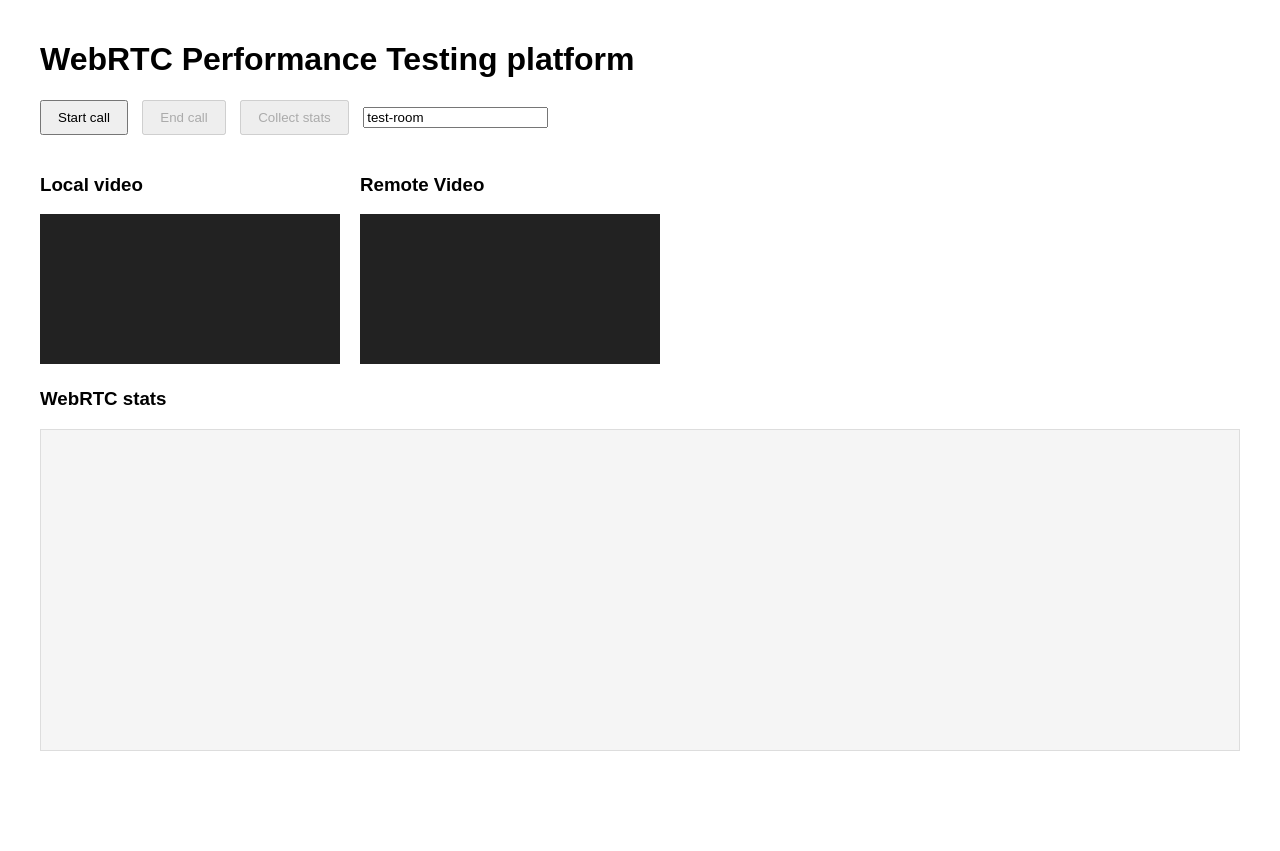
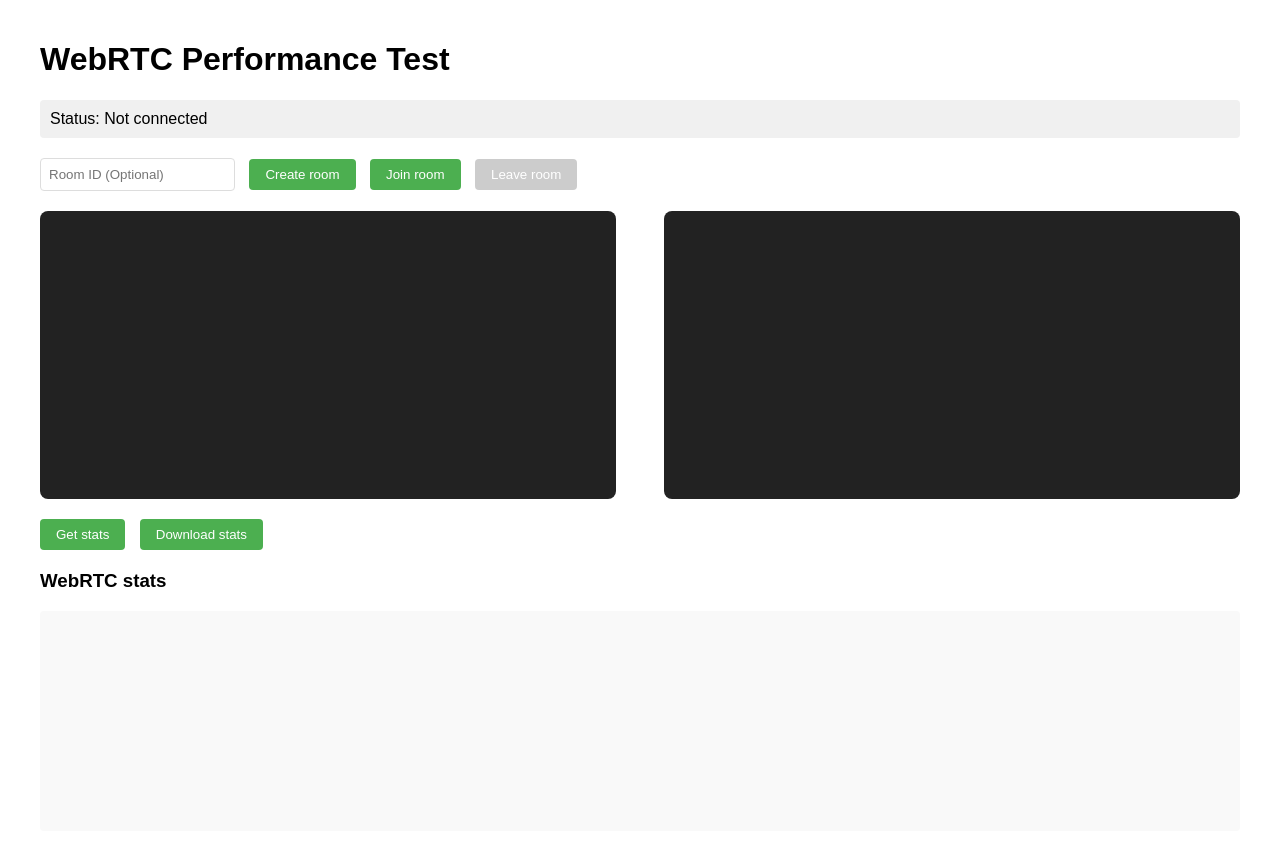
Before and after one commit to ehyoitsdavid/csc466-project, a Flask app: page / in a window 1280 px wide. Before the commit the page ends 751 px from the top, so only its background shows below. Run offline with Flask 3, Linux system fonts and the light colour scheme; some libraries are stand-ins or nearby versions.

Commit message:
Major rewrite and formatting

```diff
--- a/app.py
+++ b/app.py
@@ -118,6 +118,7 @@ def handle_disconnect():
                 del rooms[room_id]
                 print(f"Room {room_id} has been cleared")
 
+
 def main():
     socketio.run(app)
 
--- a/templates/index.html
+++ b/templates/index.html
@@ -5,164 +5,315 @@
     <meta name="viewport" content="width=device-width, initial-scale=1.0">
     <title>WebRTC Performance Test</title>
     <style>
-        body { font-family: Arial, sans-serif; margin: 0; padding: 20px; }
-        .container { max-width: 1200px; margin: 0 auto; }
-        .videos { display: flex; gap: 20px; margin-bottom: 20px; }
-        video { background: #222; width: 100%; max-width: 600px; }
-        .controls { margin-bottom: 20px; }
-        .stats { font-family: monospace; white-space: pre; height: 300px; overflow: auto; padding: 10px; background: #f5f5f5; border: 1px solid #ddd; }
-        button { padding: 8px 16px; margin-right: 10px; }
+        body {
+            font-family: Arial, sans-serif;
+            max-width: 1200px;
+            margin: 0 auto;
+            padding: 20px;
+        }
+
+        .video-container {
+            display: flex;
+            justify-content: space-between;
+            margin-bottom: 20px;
+        }
+
+        video {
+            background-color: #222;
+            width: 48%;
+            border-radius: 8px;
+        }
+
+        .controls {
+            margin-bottom: 20px;
+        }
+
+        button {
+            padding: 8px 16px;
+            margin-right: 10px;
+            cursor: pointer;
+            background-color: #4CAF50;
+            color: white;
+            border: none;
+            border-radius: 4px;
+        }
+
+        button:disabled {
+            background-color: #cccccc;
+            cursor: not-allowed;
+        }
+
+        .status {
+            padding: 10px;
+            background-color: #f0f0f0;
+            border-radius: 4px;
+            margin-bottom: 20px;
+        }
+
+        input {
+            padding: 8px;
+            margin-right: 10px;
+            border-radius: 4px;
+            border: 1px solid #ddd;
+        }
+
+        .stats {
+            height: 200px;
+            overflow-y: auto;
+            padding: 10px;
+            background-color: #f9f9f9;
+            border-radius: 4px;
+            font-family: monospace;
+            font-size: 12px;
+        }
     </style>
 </head>
 <body>
-    <div class="container">
-        <h1>WebRTC Performance Testing platform</h1>
+<h1>WebRTC Performance Test</h1>
+
+<div class="status" id="status">Status: Not connected</div>
 
 <div class="controls">
-            <button id="startButton">Start call</button>
-            <button id="stopButton" disabled>End call</button>
-            <button id="collectButton" disabled>Collect stats</button>
-            <label for="roomInput"></label><input type="text" id="roomInput" placeholder="Room ID" value="test-room">
+    <label for="roomInput"></label><input type="text" id="roomInput" placeholder="Room ID (Optional)">
+    <button id="createBtn">Create room</button>
+    <button id="joinBtn">Join room</button>
+    <button id="leaveBtn" disabled>Leave room</button>
 </div>
 
-        <div class="videos">
-            <div>
-                <h3>Local video</h3>
+<div class="video-container">
     <video id="localVideo" autoplay muted playsinline></video>
-            </div>
-            <div>
-                <h3>Remote Video</h3>
-                <video id="remoteVideo" autoplay playsinline></video>
-            </div>
+    <video id="remoteVideo" autoplay muted playsinline></video>
 </div>
 
-        <div>
-            <h3>WebRTC stats</h3>
-            <pre class="stats" id="stats"></pre>
-        </div>
+<div class="controls">
+    <button id="statsBtn">Get stats</button>
+    <button id="downloadBtn">Download stats</button>
 </div>
 
-    <script src="https://cdnjs.cloudflare.com/ajax/libs/socket.io/4.4.1/socket.io.min.js"></script>
+<h3>WebRTC stats</h3>
+<div class="stats" id="stats"></div>
+
+<script src="https://cdnjs.cloudflare.com/ajax/libs/socket.io/4.0.1/socket.io.js"></script>
 <script>
-        // WebRTC config
+    // DOM元素
+    const localVideo = document.getElementById('localVideo');
+    const remoteVideo = document.getElementById('remoteVideo');
+    const createBtn = document.getElementById('createBtn');
+    const joinBtn = document.getElementById('joinBtn');
+    const leaveBtn = document.getElementById('leaveBtn');
+    const statsBtn = document.getElementById('statsBtn');
+    const downloadBtn = document.getElementById('downloadBtn');
+    const roomInput = document.getElementById('roomInput');
+    const statusElem = document.getElementById('status');
+    const statsElem = document.getElementById('stats');
+
+    // WebRTC configuration
     const configuration = {
         iceServers: [
-                { urls: 'stun:stun.l.google.com:19302' }
+            {urls: 'stun:stun.l.google.com:19302'},
+            {urls: 'stun:stun1.l.google.com:19302'}
         ]
     };
 
-        // DOM element
-        const startButton = document.getElementById('startButton');
-        const stopButton = document.getElementById('stopButton');
-        const collectButton = document.getElementById('collectButton');
-        const roomInput = document.getElementById('roomInput');
-        const localVideo = document.getElementById('localVideo');
-        const remoteVideo = document.getElementById('remoteVideo');
-        const statsOutput = document.getElementById('stats');
-
-        // WebRTC variables
+    // Variables
+    let socket;
     let localStream;
     let peerConnection;
-        let socket;
     let roomId;
+    let isInitiator = false;
     let statsInterval;
+    let allStats = [];
 
-        // Connect to signaling server
-        function connectSignalingServer() {
-            socket = io.connect(window.location.origin);
+    // Initialise
+    function init() {
+        // Connect to Socket.IO
+        socket = io();
+
+        // Handlers
+        socket.on('connect', () => {
+            updateStatus('Connected to signaling server.');
+        });
+
+        socket.on('disconnect', () => {
+            updateStatus('Disconnected from signaling server.');
+            hangup();
+        });
 
         socket.on('created', (data) => {
-                console.log(`Created room: ${data.room}`);
             roomId = data.room;
-                setupLocalStream();
+            isInitiator = true;
+            updateStatus(`Created room: ${roomId}, waiting for others to join...`);
+            setupLocalMedia();
         });
 
         socket.on('joined', (data) => {
-                console.log(`Joined room: ${data.room}`);
             roomId = data.room;
-                setupLocalStream();
+            isInitiator = false;
+            updateStatus(`Joined room: ${roomId}`);
+            setupLocalMedia();
+        });
+
+        socket.on('full', (data) => {
+            updateStatus(`房间 ${data.room} 已满`);
         });
 
         socket.on('ready', () => {
-                console.log('Other peer reading');
+            if (isInitiator) {
                 createPeerConnection();
-                createOffer();
+                sendOffer();
+            }
         });
 
         socket.on('offer', (data) => {
-                console.log('Received offer');
+            if (!isInitiator && !peerConnection) {
+                createPeerConnection();
+            }
             handleOffer(data.sdp);
         });
 
         socket.on('answer', (data) => {
-                console.log('Received answer');
             handleAnswer(data.sdp);
         });
 
         socket.on('candidate', (data) => {
-                console.log('Received ICE candidate');
-                handleIceCandidate(data.candidate);
+            handleCandidate(data.candidate);
         });
 
-            socket.on('full', (room) => {
-                alert(`Room ${room} is full`);
+        socket.on('peer_left', () => {
+            updateStatus('Peer has left the room.');
+            hangup();
         });
+
+        // Set event listeners
+        createBtn.addEventListener('click', createRoom);
+        joinBtn.addEventListener('click', joinRoom);
+        leaveBtn.addEventListener('click', leaveRoom);
+        statsBtn.addEventListener('click', collectStats);
+        downloadBtn.addEventListener('click', downloadStats);
     }
 
-        // Setup local stream
-        async function setupLocalStream() {
+    // Update Status
+    function updateStatus(message) {
+        statusElem.textContent = `Status: ${message}`;
+        console.log(message);
+    }
+
+    // Setup local media
+    async function setupLocalMedia() {
         try {
+            if (localStream) {
+                return;
+            }
+
+            updateStatus('Getting local media...');
             localStream = await navigator.mediaDevices.getUserMedia({
                 audio: true,
                 video: true
             });
+
             localVideo.srcObject = localStream;
+            updateStatus('Local media is ready.');
 
-                if (socket.id !== roomId) {
-                    createPeerConnection();
+            createBtn.disabled = true;
+            joinBtn.disabled = true;
+            leaveBtn.disabled = false;
+
+            if (!isInitiator) {
+                updateStatus('Waiting for initiator...');
             }
         } catch (error) {
-                console.error('Error when getting stream:', error);
+            updateStatus(`Fail to get media: ${error.message}`);
+            console.error('Failed to get local media:', error);
         }
     }
 
+    // Create room
+    function createRoom() {
+        const room = roomInput.value.trim();
+        socket.emit('create_or_join', {room});
+    }
+
+    // Join room
+    function joinRoom() {
+        const room = roomInput.value.trim();
+        if (!room) {
+            updateStatus('请输入房间ID');
+            return;
+        }
+        socket.emit('create_or_join', {room});
+    }
+
+    // Leave room
+    function leaveRoom() {
+        if (roomId) {
+            socket.emit('leave', {room: roomId});
+            hangup();
+            updateStatus('Left room');
+
+            // Reset UI
+            createBtn.disabled = false;
+            joinBtn.disabled = false;
+            leaveBtn.disabled = true;
+        }
+    }
+
+    // Create peer connection
     function createPeerConnection() {
+        try {
             peerConnection = new RTCPeerConnection(configuration);
 
+            // Add all tracks
+            if (localStream) {
                 localStream.getTracks().forEach(track => {
                     peerConnection.addTrack(track, localStream);
                 });
+            }
+
+            // 设置事件处理程序
+            peerConnection.onicecandidate = handleIceCandidate;
+            peerConnection.ontrack = handleRemoteTrack;
+            peerConnection.oniceconnectionstatechange = handleIceConnectionStateChange;
+
+            updateStatus('创建了对等连接');
+        } catch (error) {
+            updateStatus(`创建对等连接失败: ${error.message}`);
+            console.error('创建PeerConnection失败:', error);
+        }
+    }
 
     // Handle ICE candidates
-            peerConnection.onicecandidate = (event) => {
+    function handleIceCandidate(event) {
         if (event.candidate) {
-                    socket.emit('ice_candidate', {
+            socket.emit('candidate', {
                 room: roomId,
                 candidate: event.candidate
             });
         }
-            };
-
-            // Handle connection state change
-            peerConnection.onconnectionstatechange = (event) => {
-                console.log('Connection state:', peerConnection.connectionState);
-                if (peerConnection.connectionState === 'connected') {
-                    collectButton.disabled = false;
-                }
-            };
-
-            // Handle remote stream
-            peerConnection.ontrack = (event) => {
-                if (event.streams && event.streams[0]) {
-                    remoteVideo.srcObject = event.streams[0];
-                }
-            };
-
-            stopButton.disabled = false;
     }
 
-        // Create and send offer
-        async function createOffer() {
+    // Handle remote tracks
+    function handleRemoteTrack(event) {
+        remoteVideo.srcObject = event.streams[0];
+        updateStatus('Received remote track.');
+    }
+
+    // Handle ICE connection change
+    function handleIceConnectionStateChange() {
+        updateStatus(`ICE connection status: ${peerConnection.iceConnectionState}`);
+
+        if (peerConnection.iceConnectionState === 'connected' ||
+            peerConnection.iceConnectionState === 'completed') {
+            // Start collection of stats
+            startStatsCollection();
+        } else if (peerConnection.iceConnectionState === 'failed' ||
+            peerConnection.iceConnectionState === 'disconnected' ||
+            peerConnection.iceConnectionState === 'closed') {
+            stopStatsCollection();
+        }
+    }
+
+    // Send offer
+    async function sendOffer() {
         try {
             const offer = await peerConnection.createOffer();
             await peerConnection.setLocalDescription(offer);
@@ -171,15 +322,19 @@
                 room: roomId,
                 sdp: peerConnection.localDescription
             });
+
+            updateStatus('Sent offer');
         } catch (error) {
-                console.error('Error when creating offer:', error);
+            updateStatus(`Failed to create offer: ${error.message}`);
+            console.error('Failed to create offer :', error);
         }
     }
 
-        // Handle received offer
+    // Handle offer
     async function handleOffer(sdp) {
         try {
             await peerConnection.setRemoteDescription(new RTCSessionDescription(sdp));
+
             const answer = await peerConnection.createAnswer();
             await peerConnection.setLocalDescription(answer);
 
@@ -187,8 +342,11 @@
                 room: roomId,
                 sdp: peerConnection.localDescription
             });
+
+            updateStatus('Received offer and sent answer');
         } catch (error) {
-                console.error('Error when handling offer:', error);
+            updateStatus(`Error handling offer: ${error.message}`);
+            console.error('Error handling offer:', error);
         }
     }
 
@@ -196,132 +354,144 @@
     async function handleAnswer(sdp) {
         try {
             await peerConnection.setRemoteDescription(new RTCSessionDescription(sdp));
+            updateStatus('Received answer');
         } catch (error) {
-                console.error('Error when handling answer:', error);
+            updateStatus(`Error handling answer: ${error.message}`);
+            console.error('Error handling answer:', error);
         }
     }
 
-        // Handle ICE Candidate
-        function handleIceCandidate(candidate) {
+    // Handle ICE candidates
+    async function handleCandidate(candidate) {
         try {
-                peerConnection.addIceCandidate(new RTCIceCandidate(candidate));
+            await peerConnection.addIceCandidate(new RTCIceCandidate(candidate));
         } catch (error) {
-                console.error('Error when adding ICE candidates:', error);
+            console.error('Error adding ICE candidate:', error);
         }
     }
 
-        // Collect RTC Stats
-        async function collectStats() {
-            if (!peerConnection) return;
+    // Hang up
+    function hangup() {
+        stopStatsCollection();
 
-            try {
-                const stats = await peerConnection.getStats();
-                let statsOutput = '';
-
-                // Extract and format data
-                const statsData = {
-                    timestamp: new Date().toISOString(),
-                    inbound: {},
-                    outbound: {},
-                    candidate: {},
-                    connection: {}
-                };
-
-                stats.forEach(report => {
-                    if (report.type === 'inbound-rtp') {
-                        statsData.inbound[report.kind] = {
-                            bytesReceived: report.bytesReceived,
-                            packetsReceived: report.packetsReceived,
-                            packetsLost: report.packetsLost,
-                            jitter: report.jitter,
-                            framesDecoded: report.framesDecoded,
-                            framesDropped: report.framesDropped
-                        };
-                    } else if (report.type === 'outbound-rtp') {
-                        statsData.outbound[report.kind] = {
-                            bytesSent: report.bytesSent,
-                            packetsSent: report.packetsSent,
-                            framesEncoded: report.framesEncoded
-                        };
-                    } else if (report.type === 'candidate-pair' && report.state === 'succeeded') {
-                        statsData.connection = {
-                            currentRoundTripTime: report.currentRoundTripTime,
-                            availableOutgoingBitrate: report.availableOutgoingBitrate,
-                            bytesReceived: report.bytesReceived,
-                            bytesSent: report.bytesSent
-                        };
-                    }
-                });
-
-                // Send stats to server
-                await fetch('/stats', {
-                    method: 'POST',
-                    headers: {
-                        'Content-Type': 'application/json'
-                    },
-                    body: JSON.stringify(statsData)
-                });
-
-                // Display stats on website
-                statsOutput.textContent = JSON.stringify(statsData, null, 2);
-            } catch (error) {
-                console.error('Error while collecting data:', error);
-            }
-        }
-
-        // Event listener
-        startButton.addEventListener('click', () => {
-            roomId = roomInput.value;
-            if (!roomId) {
-                alert('Please provide a room ID.');
-                return;
-            }
-
-            connectSignalingServer();
-            socket.emit('join', roomId);
-            startButton.disabled = true;
-        });
-
-        stopButton.addEventListener('click', () => {
-            // Stop collecting stats
-            if (statsInterval) {
-                clearInterval(statsInterval);
-                statsInterval = null;
-            }
-
-            // Close peer connection
         if (peerConnection) {
             peerConnection.close();
             peerConnection = null;
         }
 
-            // Stop local stream
         if (localStream) {
             localStream.getTracks().forEach(track => track.stop());
             localStream = null;
         }
 
-            // Reset video elements
         localVideo.srcObject = null;
         remoteVideo.srcObject = null;
 
-            // Reset UI
-            startButton.disabled = false;
-            stopButton.disabled = true;
-            collectButton.disabled = true;
-            statsOutput.textContent = '';
+        roomId = null;
+        isInitiator = false;
+    }
+
+    // Start collection ofn stats
+    function startStatsCollection() {
+        if (statsInterval) {
+            clearInterval(statsInterval);
+        }
+
+        // Collect stats every 2 seconds
+        statsInterval = setInterval(collectStats, 2000);
+    }
+
+    // Stop collecting stats
+    function stopStatsCollection() {
+        if (statsInterval) {
+            clearInterval(statsInterval);
+            statsInterval = null;
+        }
+    }
+
+    // Collect WebRTC stats
+    async function collectStats() {
+        if (!peerConnection) {
+            return;
+        }
+
+        try {
+            const stats = await peerConnection.getStats();
+            const statsOutput = [];
+            const statsData = {
+                timestamp: new Date().toISOString(),
+                entries: {}
+            };
+
+            stats.forEach(report => {
+                statsData.entries[report.id] = report;
+
+                // Display key stats
+                if (report.type === 'inbound-rtp' && report.kind === 'video') {
+                    statsOutput.push(`Received video: ${report.frameWidth}x${report.frameHeight} @ ${report.framesPerSecond}fps`);
+                    statsOutput.push(`Loss: ${report.packetsLost} / ${report.packetsReceived} (${report.packetsReceived > 0 ? (report.packetsLost / report.packetsReceived * 100).toFixed(3) : 0}%)`);
+                    statsOutput.push(`Jitter: ${report.jitter.toFixed(3)}s`);
+                } else if (report.type === 'outbound-rtp' && report.kind === 'video') {
+                    statsOutput.push(`Sent video: ${report.frameWidth}x${report.frameHeight} @ ${report.framesPerSecond}fps`);
+                    statsOutput.push(`Sent: ${report.packetsSent} packets`);
+                } else if (report.type === 'candidate-pair' && report.state === 'succeeded') {
+                    statsOutput.push(`RTT: ${(report.currentRoundTripTime * 1000).toFixed(2)}ms`);
+                    statsOutput.push(`Bandwidth: ↑${(report.availableOutgoingBitrate / 1000000).toFixed(3)}Mbps ↓${(report.availableIncomingBitrate / 1000000).toFixed(3)}Mbps`);
+                }
             });
 
-        collectButton.addEventListener('click', () => {
-            if (!statsInterval) {
-                statsInterval = setInterval(collectStats, 1000);
-                collectButton.textContent = 'Stop collecting';
-            } else {
-                clearInterval(statsInterval);
-                statsInterval = null;
-                collectButton.textContent = 'Collect statistics';
+            // Push stats to the array
+            allStats.push(statsData);
+
+            // Display stats
+            if (statsOutput.length > 0) {
+                statsElem.innerHTML = statsOutput.join('<br>');
             }
+
+            // Post to server
+            fetch('/api/stats', {
+                method: 'POST',
+                headers: {
+                    'Content-Type': 'application/json'
+                },
+                body: JSON.stringify({
+                    type: 'webrtc-stats',
+                    room: roomId,
+                    stats: statsData
+                })
+            }).catch(error => {
+                console.error('Error sending stats:', error);
             });
+        } catch (error) {
+            console.error('Error getting stats:', error);
+        }
+    }
+
+    // download stats
+    function downloadStats() {
+        if (allStats.length === 0) {
+            updateStatus('No stats are available.');
+            return;
+        }
+
+        const dataStr = JSON.stringify(allStats, null, 2);
+        const blob = new Blob([dataStr], {type: 'application/json'});
+        const url = URL.createObjectURL(blob);
+
+        const a = document.createElement('a');
+        a.style.display = 'none';
+        a.href = url;
+        a.download = `webrtc-stats-${new Date().toISOString()}.json`;
+        document.body.appendChild(a);
+        a.click();
+        document.body.removeChild(a);
+        URL.revokeObjectURL(url);
+
+        updateStatus('Stats downloaded');
+    }
+
+    // Initialize page
+    window.onload = init;
 </script>
 </body>
 </html>
```
Lines whose indentation alone changed are shown as unchanged.
